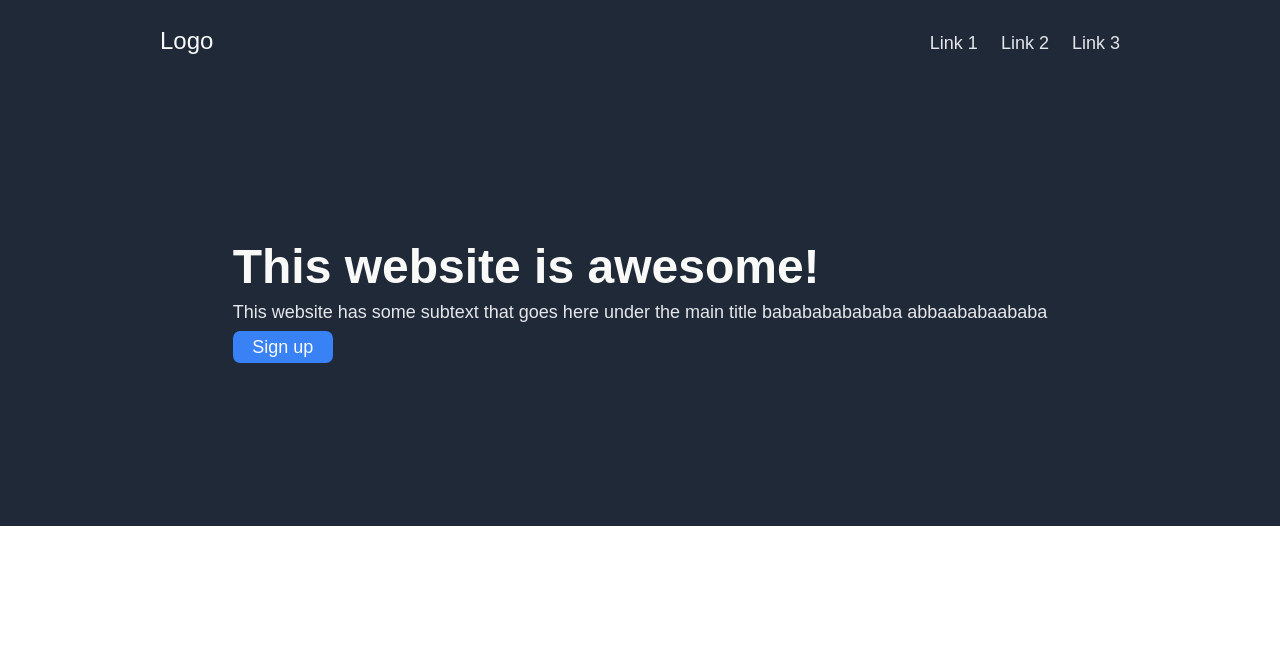
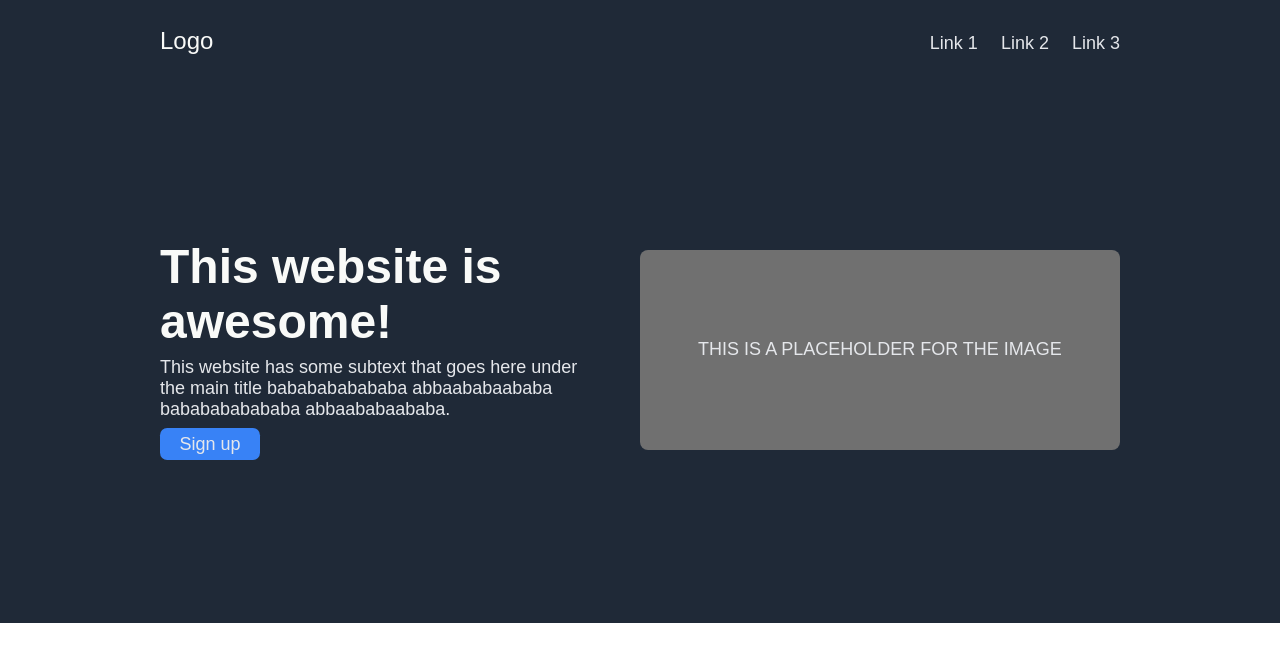
Before and after one commit to ar4wnnn/landing-page, a plain HTML site: page index.html in a window 1280 px wide. Drawn offline with Linux system fonts and the light colour scheme; a web font is replaced by a local one.

Commit message:
Added right side of main

```diff
--- a/index.html
+++ b/index.html
@@ -18,8 +18,13 @@
             <div class="main">
                 <div class="mleft">
                     <h1 class="hero">This website is awesome!</h1>
-                    <p class="heros">This website has some subtext that goes here under the main title bababababababa abbaababaababa</p>
-                    <button class="herob">Sign up</button>
+                    <p class="heros">This website has some subtext that goes here under the main title bababababababa abbaababaababa bababababababa abbaababaababa.</p>
+                    <button class="herob"><a href="#">Sign up</a></button>
+                </div>
+                <div class="mright">
+                    <div class="image">
+                        <p class="heros">THIS IS A PLACEHOLDER FOR THE IMAGE</p>
+                    </div>
                 </div>
             </div>
         </div>
--- a/styles.css
+++ b/styles.css
@@ -74,3 +74,15 @@ button{
     color: #F9FAF8;
     font-size: 18px;
 }
+.mright{
+    flex-shrink:0;
+    width:50%;
+}
+.image{
+    display:flex;
+    align-items: center;
+    justify-content: center;
+    background-color: rgb(112, 112, 112);
+    height:200px;
+    border-radius:8px;
+}
```
